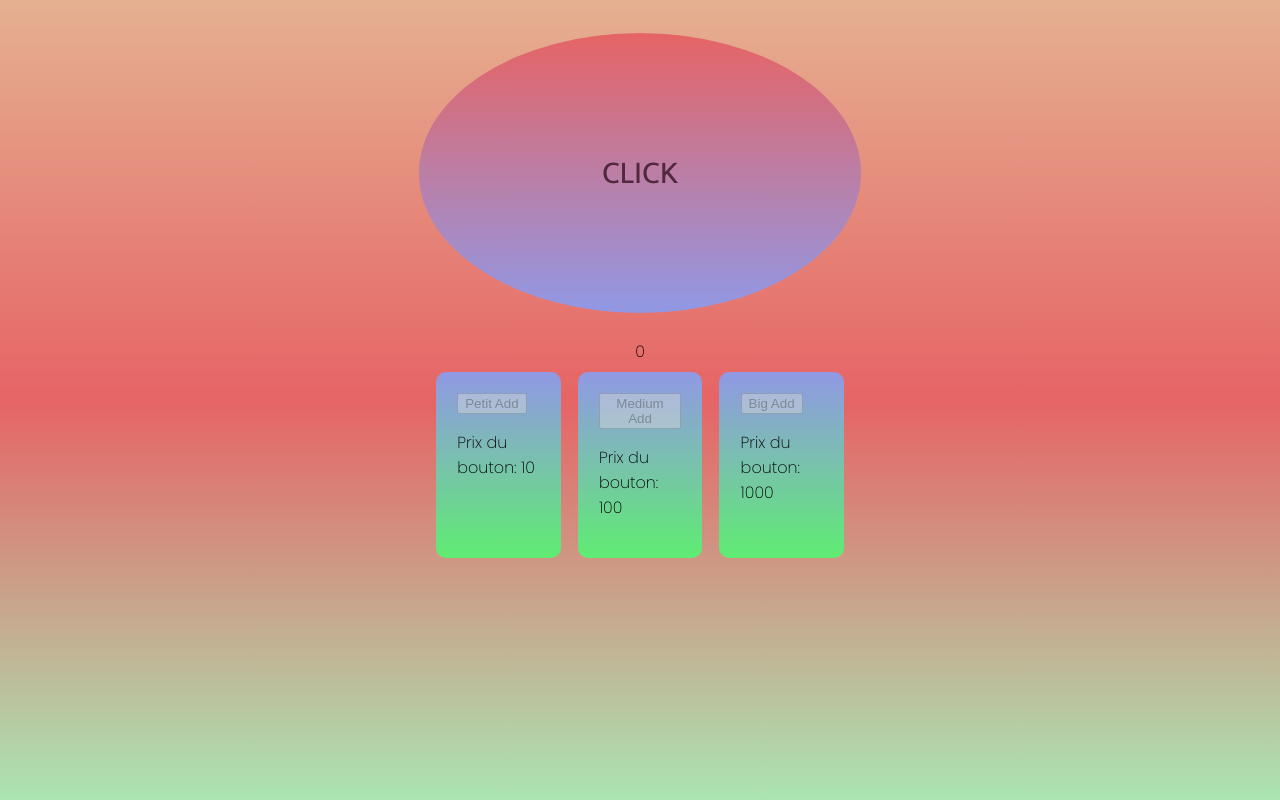
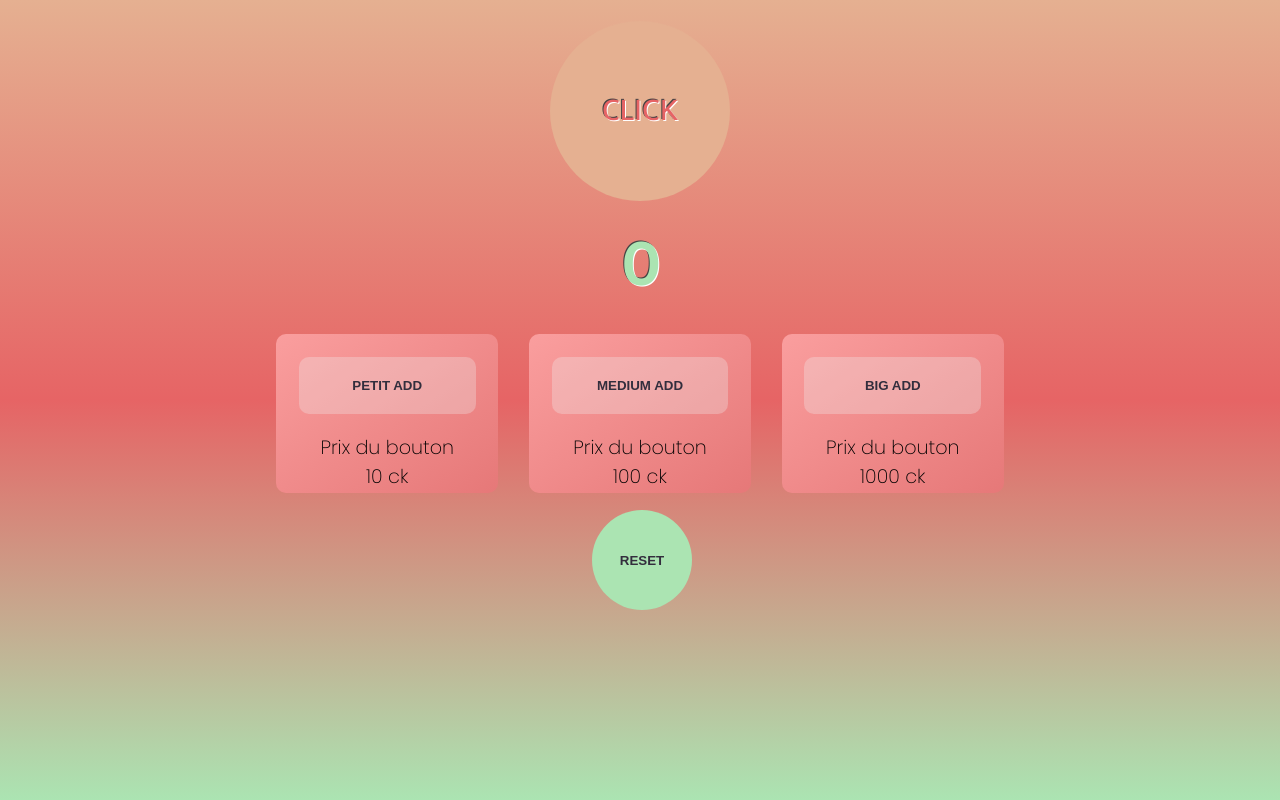
Before and after one commit to morgane-marechal/clickers, a PHP site: page / in a window 1280 px wide. Run offline with PHP 8.4, Linux system fonts and the light colour scheme; some web fonts are replaced.

Commit message:
version1 jouable

```diff
--- a/index.php
+++ b/index.php
@@ -12,25 +12,24 @@
         </header>
         <div id="center">
             <button id="click-me" onclick="newClick()">Click</button>
-            <div id="display-score">
-        </div>
-
-        <div id="bonus">
-            <div class="card">
-                <button id="smallAdd" onclick="small()">Petit Add</button>
-                <p class="prix">Prix du bouton: <span id="prixsmall"></span> </p>
-            </div>
-            <div class="card">
-                <button id="mediumAdd" onclick="medium()">Medium Add</button>
-                <p class="prix">Prix du bouton: <span id="prixmedium"></span></p>
-            </div>
-            <div class="card">
-                <button id="bigAdd" onclick="big()">Big Add</button>
-                <p class="prix">Prix du bouton: <span id="prixbig"></p>
-            </div>
-        </div>
-
-
+                <div id="display-score"></div>
+                <div id="bonus">
+                    <div class="card" title="valeur du click +1">
+                        <button id="smallAdd" onclick="small()">Petit Add</button>
+                        <p class="prix">Prix du bouton <br><span id="prixsmall"></span> ck</p>
+                    </div>
+                    <div class="card" title="incrément/S x 2">
+                        <button id="mediumAdd" onclick="medium()">Medium Add</button>
+                        <p class="prix">Prix du bouton <br><span id="prixmedium"></span> ck</p>
+                    </div>
+                    <div class="card" title="incrément/S x 3">
+                        <button id="bigAdd" onclick="big()">Big Add</button>
+                        <p class="prix">Prix du bouton <br><span id="prixbig"></span> ck</p>
+                    </div>
+                </div>
+                <div id="reset">
+                    <button id="btnreset" onclick="reset()">Reset</button>
+                </div>
         </div>
         <footer>
         <script defer type="text/javascript" src="script.js"></script>
--- a/script.js
+++ b/script.js
@@ -1,4 +1,5 @@
 const score = document.getElementById("display-score");
+const resetScore = document.getElementById("btnreset");
 const btnClick = document.getElementById("click-me");
 const btnSmall = document.getElementById("smallAdd");
 const btnMedium = document.getElementById("mediumAdd");
@@ -7,13 +8,15 @@ let prixSmall = document.getElementById("prixsmall");
 let prixMedium = document.getElementById("prixmedium");
 let prixBig = document.getElementById("prixbig");
 
-document.getElementById("smallAdd").disabled = true;
+document.getElementById("smallAdd").disabled = true; //desactive items trop chers
 document.getElementById("mediumAdd").disabled = true;
 document.getElementById("bigAdd").disabled = true;
-
+document.getElementById("display-score").innerHTML = 0;
 score.innerHTML = 0;
-let valueClick = 1.0;
+let valueClick = 1;
 let scoreClick = 0;
+let mediumActive=false; //variable pour voir si setInterval medium fonctionne
+let bigActive=false; //variable pour voir si setInterval medium fonctionne
 
 //----------fonctions pour augmenter la valeur du click------
 
@@ -21,12 +24,12 @@ function newClick() {
     scoreClick += valueClick;
     document.getElementById("display-score").innerHTML = scoreClick;
     check();
-    console.log("hello " + disabled_btn_small);
 }
 
 //----------fonction régulièrement appeler pour vérifier si on bloque bouton ou pas------
 
 function check() {
+    addLocalStorage();
     if (scoreClick >= disabled_btn_small) {
         document.getElementById("smallAdd").disabled = false;
     } else if (scoreClick <= disabled_btn_small) {
@@ -44,7 +47,6 @@ function check() {
     } else if (scoreClick <= disabled_btn_big) {
         document.getElementById("bigAdd").disabled = true;
     }
-
 }
 
 //---------------variable et fonction pour le bouton le moins chers-------------
@@ -52,27 +54,20 @@ function check() {
 let disabled_btn_small = 10;
 prixSmall.innerHTML = disabled_btn_small;
 
-let nb_small = 0; //nombre de fois où j'appelle la fonction small
-
-
 function small() {
-    valueClick = Math.round(valueClick * 1.6);//la valeure du click augmente
-    //console.log("value click "+valueClick);
+    valueClick = valueClick + 1;//la valeure du click augmente
     scoreClick = scoreClick - disabled_btn_small;//on soustrait prix du click
     document.getElementById("display-score").innerHTML = scoreClick;
     disabled_btn_small = disabled_btn_small * 2; //prix du bouton qu augmente
-    console.log("prix bouton: " + disabled_btn_small)
     prixSmall.innerHTML = disabled_btn_small;
-    nb_small++;
     check(); // on check pour désactiver boutons trop chers
 }
 
 //---------------variable et fonction pour le bouton moyen chers-------------
 
-let valueMedium = 2;
+let valueMedium = 1;
 let disabled_btn_medium = 100;
 prixMedium.innerHTML = disabled_btn_medium;
-let nb_medium = 0; //nombre de fois où j'appelle la fonction medium
 
 function mediumInc() {
     scoreClick = scoreClick + valueMedium;
@@ -83,10 +78,16 @@ function mediumInc() {
 function medium() {
     intervalMedium = setInterval(mediumInc, 1000);
     scoreClick = scoreClick - disabled_btn_medium;//on soustrait prix du click
-    disabled_btn_medium = disabled_btn_medium * 2;
+    disabled_btn_medium = disabled_btn_medium * 3;
     prixMedium.innerHTML = disabled_btn_medium;
-    valueMedium = Math.round(valueMedium * 1.6);//augmente l'incrémentation chaque fois qu'on clique
-    nb_medium++;
+    valueMedium = valueMedium * 2;//augmente l'incrémentation chaque fois qu'on clique
+    mediumActive=true;
+}
+
+function medium_refresh(){
+    intervalMedium = setInterval(mediumInc, 1000);
+    prixMedium.innerHTML = disabled_btn_medium;
+    mediumActive=true;
 }
 
 //---------------variable et fonction pour bouton le plus chers-------------
@@ -94,8 +95,6 @@ function medium() {
 let valueBig = 10;//valeur qui va être multipliée quand on clique sur big()
 let disabled_btn_big = 1000;
 prixBig.innerHTML = disabled_btn_big;
-let nb_big = 0; //nombre de fois où j'appelle la fonction big
-
 
 function bigInc() {
     scoreClick = scoreClick + valueBig;
@@ -106,8 +105,103 @@ function bigInc() {
 function big() {
     intervalBig = setInterval(bigInc, 1000);
     scoreClick = scoreClick - disabled_btn_big;//on soustrait prix du click
-    disabled_btn_big = disabled_btn_big * 2;
+    disabled_btn_big = disabled_btn_big * 5;
     prixBig.innerHTML = disabled_btn_big;
-    valueBig = Math.round(valueBig * 2);
-    nb_big++;
+    valueBig = Math.round(valueBig * 3);
+    bigActive=true;
 }
+function big_refresh() {
+    intervalBig = setInterval(bigInc, 1000);
+    prixBig.innerHTML = disabled_btn_big;
+    bigActive=true;
+}
+
+//---------------fonction pour rentrer valeurs en local.storage-------------
+
+function addLocalStorage() {
+        var strScore = scoreClick.toString();//données sur le score
+        console.log("score "+strScore);
+        localStorage.setItem('score', strScore);
+        localStorage.setItem('valueClick', valueClick);
+        localStorage.setItem('disabled_btn_small', disabled_btn_small);
+        localStorage.setItem('disabled_btn_medium', disabled_btn_medium);
+        localStorage.setItem('disabled_btn_big', disabled_btn_big);
+        localStorage.setItem('valueMedium', valueMedium);
+        localStorage.setItem('valueBig', valueBig);
+        localStorage.setItem('bigActive', bigActive);
+        localStorage.setItem('mediumActive', mediumActive);
+        console.log(localStorage);
+}
+
+function getLocalStorage(){
+    if (localStorage.getItem('score') != null) {
+        console.log("get score "+localStorage.getItem('score'));
+        scoreClick=localStorage.getItem('score');
+        scoreClick = parseInt(scoreClick);
+    }
+    if (localStorage.getItem('valueClick') != null) {
+        valueClick=localStorage.getItem('valueClick');
+        valueClick = parseInt(valueClick);
+    }
+    if(localStorage.getItem('disabled_btn_small') != null) {
+        disabled_btn_small=localStorage.getItem('disabled_btn_small');
+        disabled_btn_small = parseInt(disabled_btn_small);
+        prixSmall.innerHTML = disabled_btn_small;
+    }
+    if(localStorage.getItem('disabled_btn_medium') != null) {
+        disabled_btn_medium=localStorage.getItem('disabled_btn_medium');
+        disabled_btn_medium = parseInt(disabled_btn_medium);
+        prixMedium.innerHTML = disabled_btn_medium;
+    }
+    if(localStorage.getItem('disabled_btn_big') != null) {
+        disabled_btn_big=localStorage.getItem('disabled_btn_big');
+        disabled_btn_big = parseInt(disabled_btn_big);
+        prixBig.innerHTML = disabled_btn_big;
+    }
+    if(localStorage.getItem('valueMedium') != null) {
+        valueMedium=localStorage.getItem('valueMedium');
+        valueMedium = parseInt(valueMedium);
+    }
+    if(localStorage.getItem('valueBig') != null) {
+        valueBig=localStorage.getItem('valueBig');
+        valueBig = parseInt(valueBig);
+    }
+    if(localStorage.getItem('mediumActive') != null) {
+        mediumActive=localStorage.getItem('mediumActive');
+        if(mediumActive==="true"){
+            medium_refresh();
+        }
+    }
+
+    if(localStorage.getItem('bigActive') != null) {
+        bigActive=localStorage.getItem('bigActive');
+        if(bigActive==="true"){
+            big_refresh();
+        }
+    }
+}
+
+window.onload = (event) => {
+    getLocalStorage()
+    document.getElementById("display-score").innerHTML = scoreClick
+    check();
+};
+
+function reset() {
+    localStorage.clear();
+    valueClick = 1;
+    scoreClick = 0;
+    mediumActive=false;
+    bigActive=false;
+    disabled_btn_small = 10;
+    prixSmall.innerHTML = disabled_btn_small;
+    valueMedium = 2;
+    disabled_btn_medium = 100;
+    prixMedium.innerHTML = disabled_btn_medium;
+    valueBig = 10;
+    disabled_btn_big = 1000;
+    prixBig.innerHTML = disabled_btn_big;
+    score.innerHTML = 0;
+    clearInterval(intervalMedium);
+    clearInterval(intervalBig);
+}
--- a/style.css
+++ b/style.css
@@ -9,6 +9,8 @@ html{
 #bonus{
     display:flex;
     flex-direction:row;
+    justify-content: center;
+    width:60%;
 }
 
 #center{
@@ -19,28 +21,80 @@ html{
 
 #click-me{
     border:none;
-    width:35%;
-    height:35vh;
+    width:180px;
+    height:180px;
     border-radius: 50%;
-    margin:2%;
+    margin:1%;
     font-size: 2em;
-    color:rgb(82, 40, 62);
+    color:#e66465;
     text-transform: uppercase;
-    background: linear-gradient(#e66465, #9198e5);
+    text-shadow: 1px 1px white, -1px -1px #444;
+    /* background: linear-gradient(#e66465, #f1af89);  */
+    background-color: #e5b091;
     cursor: pointer;
     font-family: 'Mukta', sans-serif;
+}
+#click-me:hover{
+    background-color: #f6d7c5;
+}
 
+#display-score{
+    font-size: 4em;
+    color: #abe4b2;
+    text-shadow: 1px 1px white, -1px -1px #444;
+    font-weight: 900;
+    font-family: 'Mukta', sans-serif;
 }
 
 #click-me:active{
-    background: linear-gradient(#ff5792, #6bc2ed);
+    background: linear-gradient(#ef6161, #fabe9c);
+}
 
+#smallAdd, #mediumAdd, #bigAdd{
+    height:50%;
+    border:none;
+    border-radius: 10px;
+    text-transform: uppercase;
+    /* box-shadow: 1px 1px 2px rgb(247, 144, 144); */
+    width:100%;
+    color: rgb(51, 46, 61);
+    font-weight: 800;
+}
+
+#smallAdd:hover, #mediumAdd:hover, #bigAdd:hover{
+  background-color: #fad3bc;
+}
+
+#smallAdd:active, #mediumAdd:active, #bigAdd:active{
+    box-shadow: 1px 1px white, -1px -1px #444;
+  }
+
+#btnreset{
+    margin:2%;
+    width:100px;
+    height:100px;
+    border:none;
+    border-radius: 50%;
+    text-transform: uppercase;
+    /* box-shadow: 1px 1px 2px rgb(247, 144, 144); */
+    color: rgb(51, 46, 61);
+    font-weight: 800;
+    background-color: #abe4b2;
+}
+#btnreset:hover{
+    background-color: white;
 }
 .card{
     width:30%;
     margin:2%;
-    background: linear-gradient( #9198e5, #5fec72);
-
-    padding:5%;
+    border-radius: 22px;
+    /* box-shadow: 1px 1px white, -1px -1px #444; */
+    background: linear-gradient(145deg, #fa9e9e, #e67878);
+    padding:3%;
     border-radius: 10px;
 }
+
+.prix{
+    font-size: 1.2em;
+    text-align: center;
+}
```
